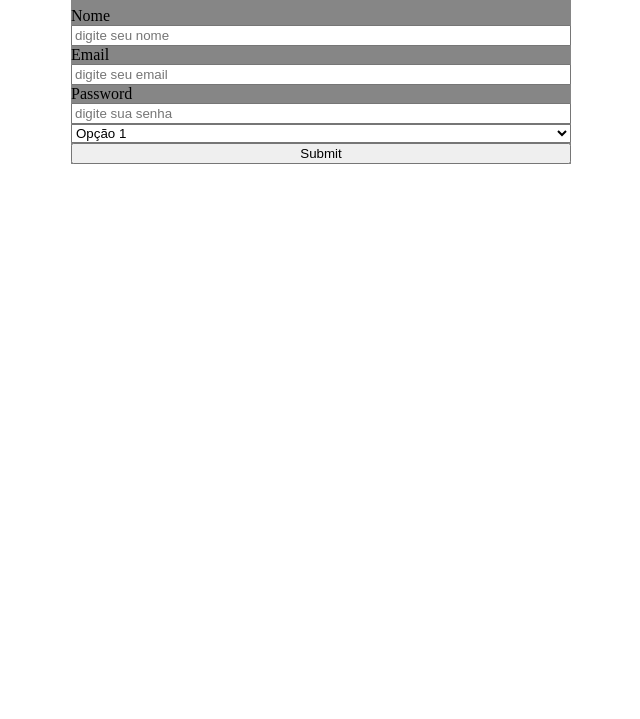
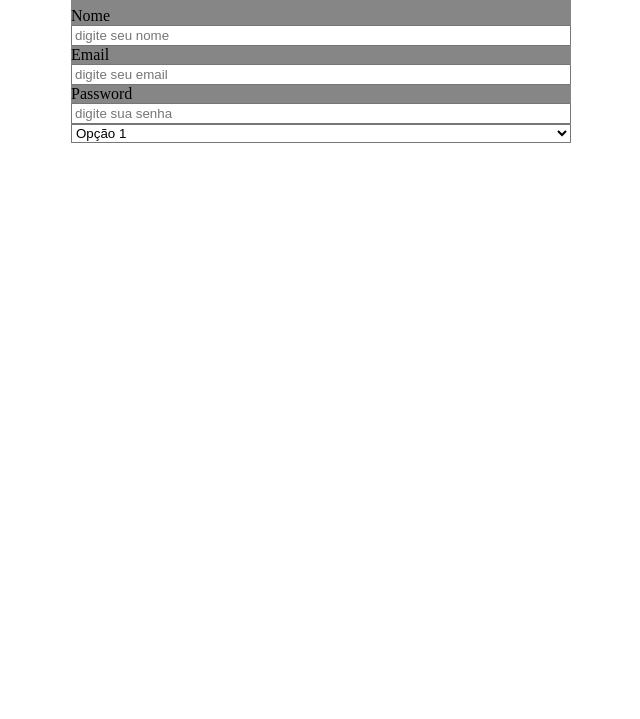
Before and after one commit to eltonapsantos10/formulario-4, a plain HTML site: page index.html in a window 1280 px wide. Shown: the part 81-800 px from the top of the page, without its empty margins (319-959 px from the left). Drawn offline with Linux system fonts and the light colour scheme.

Commit message:
Remoção do Botão do Formulário
Remoção Btn

```diff
--- a/index.html
+++ b/index.html
@@ -25,8 +25,6 @@
             <option value="opção 3">Opção 3</option>
         </select>
 
-        <input class="form-btn"type="button" value="Submit">
-
     </form>
 </body>
 </html>
```
